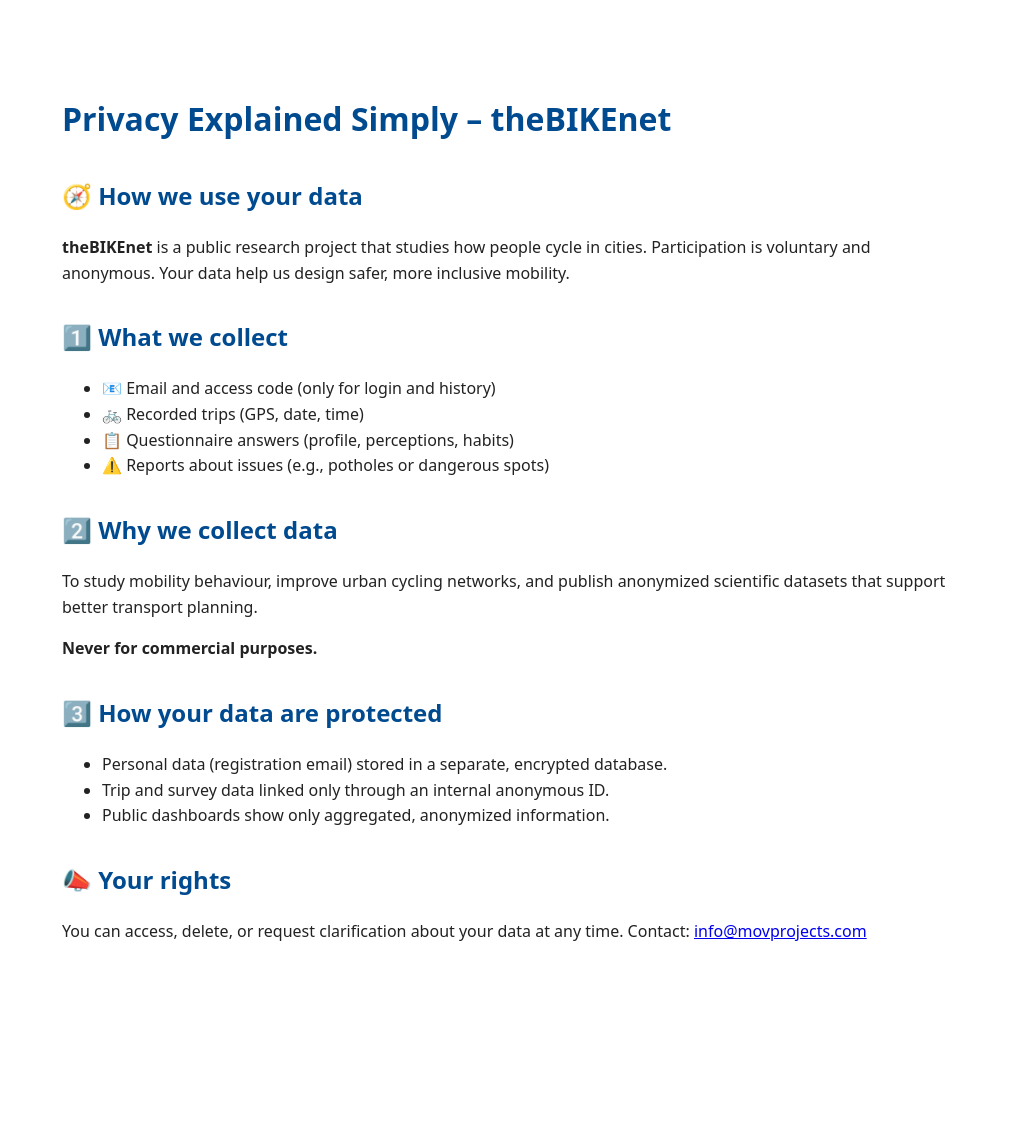
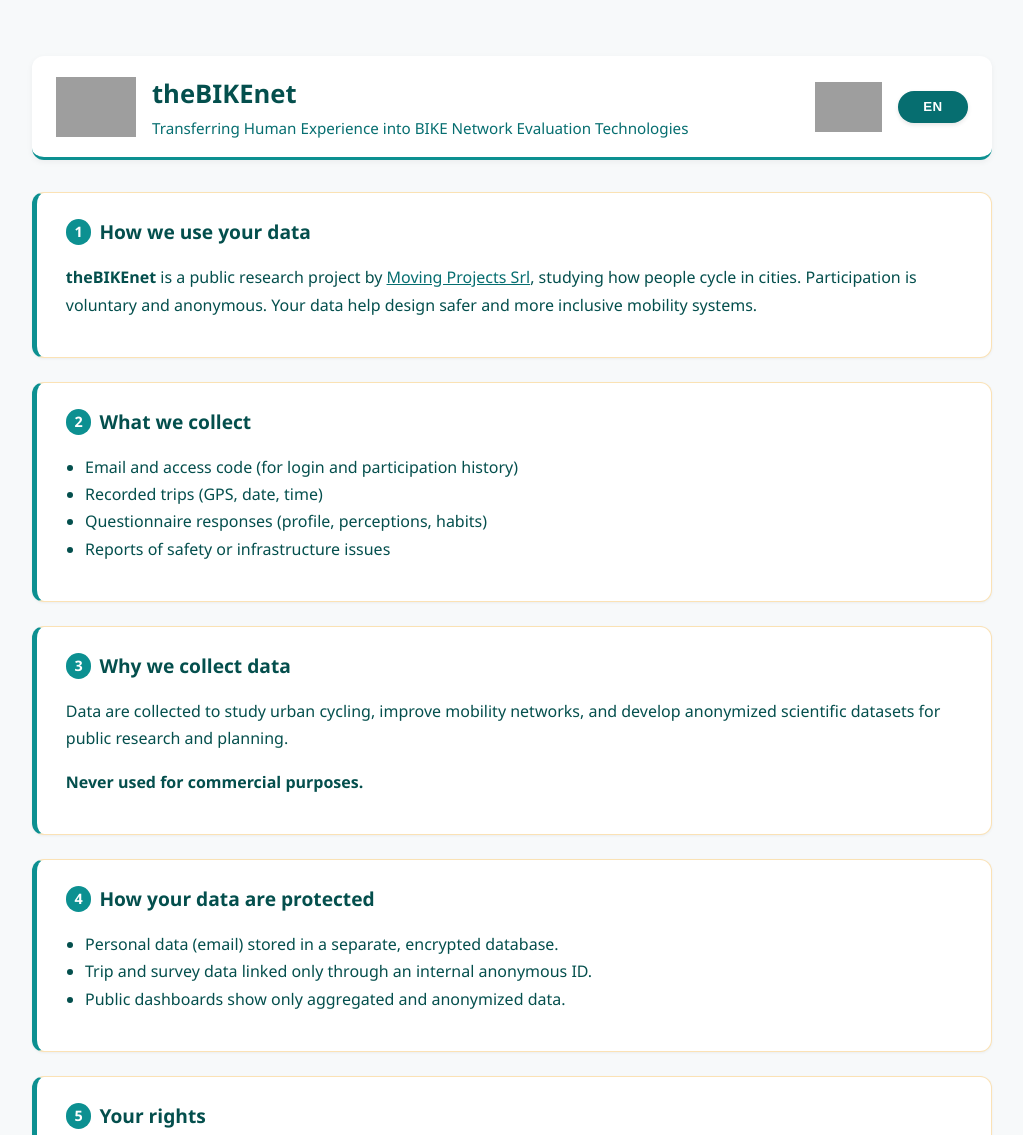
Before and after one commit to MovingProjects/thebikenet, a plain HTML site: page docs/privacy-simple.html in a window 1280 px wide. Shown: the top 1135 px of the page, without its empty margins (128-1151 px from the left). Before the commit the page ends 1033 px from the top, so only its background shows below. Drawn offline with Linux system fonts and the light colour scheme; grey boxes are pictures that could not be loaded.

Commit message:
Update privacy-simple.html

```diff
--- a/docs/privacy-simple.html
+++ b/docs/privacy-simple.html
@@ -1,128 +1,292 @@
 <!DOCTYPE html>
-<html lang="en">
+<html lang="it">
 <head>
-  <meta charset="UTF-8">
-  <meta name="viewport" content="width=device-width, initial-scale=1.0">
-  <title>Privacy Explained Simply – theBIKEnet</title>
+  <meta charset="UTF-8" />
+  <meta name="viewport" content="width=device-width, initial-scale=1.0" />
+  <title>Privacy – theBIKEnet (Simple)</title>
+
+  <link rel="stylesheet"
+        href="https://movingprojects.github.io/thebikenet/docs/assets/theBIKEnet-style.css">
+
   <style>
     body {
-      font-family: system-ui, sans-serif;
-      max-width: 900px;
-      margin: 3rem auto;
+      max-width: 960px;
+      margin: 2rem auto;
       padding: 1.5rem;
-      line-height: 1.6;
-      color: #222;
+      background: #f7f9fa;
+      color: #044f4d;
+      font-family: "Segoe UI", system-ui, sans-serif;
+      line-height: 1.7;
     }
-    h1, h2 { color: #004a8f; }
-    section { margin-top: 2rem; }
+
+    header {
+      background: #fff;
+      border-bottom: 3px solid #0C9091;
+      border-radius: 12px;
+      box-shadow: 0 2px 6px rgba(0,0,0,0.05);
+      padding: 1rem 1.5rem;
+      margin-bottom: 2rem;
+    }
+
+    .header-flex {
+      display: flex;
+      align-items: center;
+      justify-content: space-between;
+      flex-wrap: wrap;
+      gap: 1rem;
+    }
+
+    .brand {
+      display: flex;
+      align-items: center;
+      gap: 1rem;
+    }
+
+    .brand img {
+      height: 60px;
+      width: auto;
+    }
+
+    .brand-title h1 {
+      margin: 0;
+      font-size: 1.6rem;
+      color: #044f4d;
+      font-weight: 700;
+    }
+
+    .brand-title p {
+      margin: 0;
+      color: #066E70; /* accessibile teal */
+      font-weight: 500;
+    }
+
+    section {
+      background: #fff;
+      border-left: 5px solid #0C9091;
+      border-radius: 12px;
+      padding: 1.4rem 1.8rem;
+      margin-bottom: 1.5rem;
+      box-shadow: 0 1px 3px rgba(0,0,0,0.05);
+    }
+
+    h2 {
+      color: #044f4d;
+      font-weight: 600;
+      display: flex;
+      align-items: center;
+      gap: 0.5rem;
+    }
+
+    ul {
+      padding-left: 1.2rem;
+    }
+
+    a {
+      color: #066E70;
+      font-weight: 500;
+      text-decoration: underline;
+    }
+
+    a:hover {
+      color: #F2AD2B;
+    }
+
+    footer {
+      margin-top: 3rem;
+      background: #fff;
+      border-top: 3px solid #0C9091;
+      font-size: 0.9rem;
+      color: #044f4d;
+      padding: 2rem 1rem;
+      text-align: center;
+      border-radius: 12px;
+      box-shadow: 0 2px 4px rgba(0,0,0,0.05);
+    }
+
+    .funding-logos {
+      display: flex;
+      justify-content: center;
+      flex-wrap: wrap;
+      gap: 2rem;
+      margin-bottom: 1.5rem;
+    }
+
+    .funding-logos img {
+      height: 55px;
+      max-width: 160px;
+      object-fit: contain;
+      filter: brightness(0.96);
+      transition: transform 0.2s;
+    }
+
+    .funding-logos img:hover {
+      transform: scale(1.05);
+    }
+
     [data-lang] { display: none; }
+    .lang-toggle {
+      background: #066E70;
+      color: #fff;
+      border-radius: 999px;
+      border: 2px solid transparent;
+      padding: 0.4rem 0.9rem;
+      cursor: pointer;
+      font-weight: 600;
+    }
   </style>
 
   <script>
     document.addEventListener("DOMContentLoaded", () => {
-      const lang = (navigator.language || navigator.userLanguage || 'en').toLowerCase();
-      const show = lang.startsWith('it') ? 'it' : 'en';
+      const btn = document.getElementById("toggleLang");
+      const lang = (navigator.language || navigator.userLanguage || "en").toLowerCase();
+      let show = lang.startsWith("it") ? "it" : "en";
 
-      // mostra solo la lingua rilevata
-      document.querySelectorAll(`[data-lang='${show}']`).forEach(el => el.style.display = 'block');
+      function showLang(l) {
+        document.querySelectorAll("[data-lang]").forEach(el => el.style.display = "none");
+        document.querySelectorAll(`[data-lang="${l}"]`).forEach(el => el.style.display = "block");
+        btn.textContent = l.toUpperCase();
+        btn.setAttribute("aria-label", `Change language. Current: ${l === "en" ? "English" : "Italiano"}`);
+        show = l;
+      }
 
-      // aggiorna titolo pagina e H1
-      const titles = {
-        en: "Privacy Explained Simply – theBIKEnet",
-        it: "Privacy spiegata in modo semplice – theBIKEnet"
-      };
-      document.title = titles[show];
-
-      const h1 = document.querySelector("h1[data-dynamic-title]");
-      if (h1) h1.textContent = titles[show];
+      showLang(show);
+      btn.addEventListener("click", () => showLang(show === "en" ? "it" : "en"));
     });
   </script>
 </head>
 
 <body>
-  <!-- titolo dinamico -->
-  <h1 data-dynamic-title>Privacy Explained Simply – theBIKEnet</h1>
+  <header role="banner">
+    <div class="header-flex">
+      <div class="brand">
+        <img src="https://movingprojects.github.io/thebikenet/docs/assets/theBIKEnet_logo.png" alt="theBIKEnet logo">
+        <div class="brand-title">
+          <h1>theBIKEnet</h1>
+          <p>Transferring Human Experience into BIKE Network Evaluation Technologies</p>
+        </div>
+      </div>
+      <div class="right-header">
+        <img src="https://movprojects.com/assets/images/moving_projects_logo.png" alt="Moving Projects logo" style="height:50px;width:auto">
+        <button id="toggleLang" class="lang-toggle">EN</button>
+      </div>
+    </div>
+  </header>
 
-  <!-- English version -->
+  <main role="main" aria-label="Simple privacy information">
+    <!-- ENGLISH VERSION -->
       <div data-lang="en">
         <section>
-      <h2>🧭 How we use your data</h2>
-      <p><strong>theBIKEnet</strong> is a public research project that studies how people cycle in cities.
-      Participation is voluntary and anonymous. Your data help us design safer, more inclusive mobility.</p>
+          <h2 data-num="1">How we use your data</h2>
+          <p><strong>theBIKEnet</strong> is a public research project by
+            <a href="https://movprojects.com/" target="_blank" rel="noopener">Moving Projects Srl</a>,
+            studying how people cycle in cities.
+            Participation is voluntary and anonymous. Your data help design safer and more inclusive mobility systems.
+          </p>
         </section>
 
         <section>
-      <h2>1️⃣ What we collect</h2>
+          <h2 data-num="2">What we collect</h2>
           <ul>
-        <li>📧 Email and access code (only for login and history)</li>
-        <li>🚲 Recorded trips (GPS, date, time)</li>
-        <li>📋 Questionnaire answers (profile, perceptions, habits)</li>
-        <li>⚠️ Reports about issues (e.g., potholes or dangerous spots)</li>
+            <li>Email and access code (for login and participation history)</li>
+            <li>Recorded trips (GPS, date, time)</li>
+            <li>Questionnaire responses (profile, perceptions, habits)</li>
+            <li>Reports of safety or infrastructure issues</li>
           </ul>
         </section>
 
         <section>
-      <h2>2️⃣ Why we collect data</h2>
-      <p>To study mobility behaviour, improve urban cycling networks, and publish
-      anonymized scientific datasets that support better transport planning.</p>
-      <p><strong>Never for commercial purposes.</strong></p>
+          <h2 data-num="3">Why we collect data</h2>
+          <p>Data are collected to study urban cycling, improve mobility networks, and develop anonymized scientific datasets for public research and planning.</p>
+          <p><strong>Never used for commercial purposes.</strong></p>
         </section>
 
         <section>
-      <h2>3️⃣ How your data are protected</h2>
+          <h2 data-num="4">How your data are protected</h2>
           <ul>
-        <li>Personal data (registration email) stored in a separate, encrypted database.</li>
+            <li>Personal data (email) stored in a separate, encrypted database.</li>
             <li>Trip and survey data linked only through an internal anonymous ID.</li>
-        <li>Public dashboards show only aggregated, anonymized information.</li>
+            <li>Public dashboards show only aggregated and anonymized data.</li>
           </ul>
         </section>
 
         <section>
-      <h2>📣 Your rights</h2>
-      <p>You can access, delete, or request clarification about your data at any time.
+          <h2 data-num="5">Your rights</h2>
+          <p>You can access, delete, or request clarification about your data at any time.<br>
           Contact: <a href="mailto:info@movprojects.com">info@movprojects.com</a></p>
         </section>
       </div>
 
-  <!-- Italian version -->
+      <!-- ITALIAN VERSION -->
       <div data-lang="it">
         <section>
-      <h2>🧭 Come usiamo i tuoi dati</h2>
-      <p><strong>theBIKEnet</strong> è un progetto di ricerca pubblica che studia come si pedala in città.
-      La partecipazione è volontaria e anonima. I tuoi dati aiutano a progettare una mobilità più sicura e inclusiva.</p>
+          <h2 data-num="1">Come usiamo i tuoi dati</h2>
+          <p><strong>theBIKEnet</strong> è un progetto di ricerca pubblica promosso da
+            <a href="https://movprojects.com/" target="_blank" rel="noopener">Moving Projects Srl</a>,
+            che studia la mobilità ciclabile urbana.
+            La partecipazione è volontaria e anonima. I dati raccolti servono a progettare sistemi di mobilità più sicuri e inclusivi.
+          </p>
         </section>
 
         <section>
-      <h2>1️⃣ Cosa raccogliamo</h2>
+          <h2 data-num="2">Cosa raccogliamo</h2>
           <ul>
-        <li>📧 Email e codice di accesso (solo per login e cronologia)</li>
-        <li>🚲 Spostamenti registrati (GPS, data, ora)</li>
-        <li>📋 Risposte ai questionari (profilo, percezioni, abitudini)</li>
-        <li>⚠️ Segnalazioni di problemi (es. buche o punti pericolosi)</li>
+            <li>Email e codice di accesso (per login e cronologia)</li>
+            <li>Spostamenti registrati (GPS, data, ora)</li>
+            <li>Risposte ai questionari (profilo, percezioni, abitudini)</li>
+            <li>Segnalazioni su sicurezza o infrastrutture</li>
           </ul>
         </section>
 
         <section>
-      <h2>2️⃣ Perché li raccogliamo</h2>
-      <p>Per studiare i comportamenti di mobilità, migliorare la rete ciclabile urbana
-      e creare dataset scientifici anonimizzati utili alla pianificazione sostenibile.</p>
-      <p><strong>Mai per scopi commerciali.</strong></p>
+          <h2 data-num="3">Perché li raccogliamo</h2>
+          <p>I dati vengono raccolti per studiare i comportamenti di mobilità, migliorare le reti ciclabili e produrre dataset scientifici anonimizzati per la ricerca e la pianificazione pubblica.</p>
+          <p><strong>Mai utilizzati per fini commerciali.</strong></p>
         </section>
 
         <section>
-      <h2>3️⃣ Come proteggiamo i tuoi dati</h2>
+          <h2 data-num="4">Come proteggiamo i tuoi dati</h2>
           <ul>
             <li>I dati personali (email) sono salvati in un database separato e criptato.</li>
-        <li>I dati di viaggio e dei questionari sono collegati solo tramite un ID anonimo interno.</li>
+            <li>I dati di viaggio e dei questionari sono collegati solo tramite un ID anonimo.</li>
             <li>Le dashboard pubbliche mostrano solo informazioni aggregate e anonimizzate.</li>
           </ul>
         </section>
 
         <section>
-      <h2>📣 I tuoi diritti</h2>
-      <p>Puoi accedere, cancellare o chiedere chiarimenti sui tuoi dati in qualsiasi momento.
+          <h2 data-num="5">I tuoi diritti</h2>
+          <p>Puoi accedere, cancellare o chiedere chiarimenti sui tuoi dati in qualsiasi momento.<br>
           Contatto: <a href="mailto:info@movprojects.com">info@movprojects.com</a></p>
         </section>
       </div>
+   </main>
+
+    <!-- ✅ Footer landmark -->
+    <footer role="contentinfo">
+      <div class="funding-logos">
+        <img
+          src="https://movprojects.com/assets/images/next-generation-eu-logo.png"
+          alt="European Union NextGenerationEU logo" />
+        <img src="https://movprojects.com/assets/images/mur-logo.png"
+          alt="Ministero dell’Università e della Ricerca logo" />
+        <img src="https://movprojects.com/assets/images/italia-domani-logo.png"
+          alt="Italia Domani PNRR logo" />
+        <img src="https://movprojects.com/assets/images/sapienza-logo.png"
+          alt="Sapienza Università di Roma logo" />
+      </div>
+
+      <p>Project funded by the European Union – NextGenerationEU under the
+        <strong>National Recovery and Resilience Plan (PNRR)</strong>,
+        CN4 – Sustainable Mobility, Spoke 9 – CUP B83C22002900007.</p>
+      <p>
+        © 2025 <a href="https://movprojects.com/" target="_blank"
+          rel="noopener">Moving Projects Srl</a> ·
+        Developed within the
+        <a
+          href="https://planeasy-webgis.github.io/planeasy-crowdsourcing-framework/"
+          target="_blank" rel="noopener">
+          PlanEasy Crowdsourcing Framework
+        </a>.
+      </p>
+    </footer>
   </body>
 </html>
```
Lines whose indentation alone changed are shown as unchanged.
